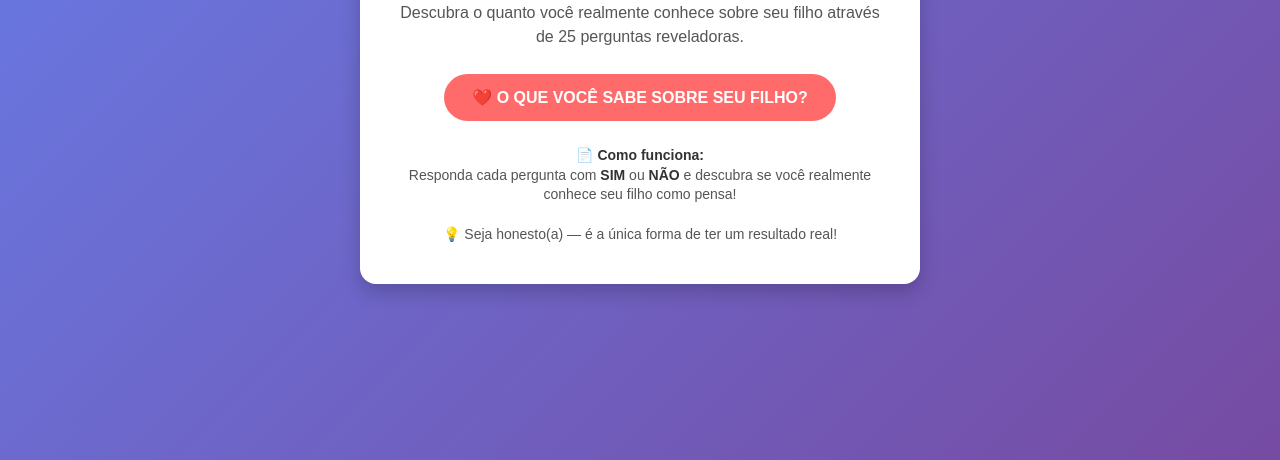
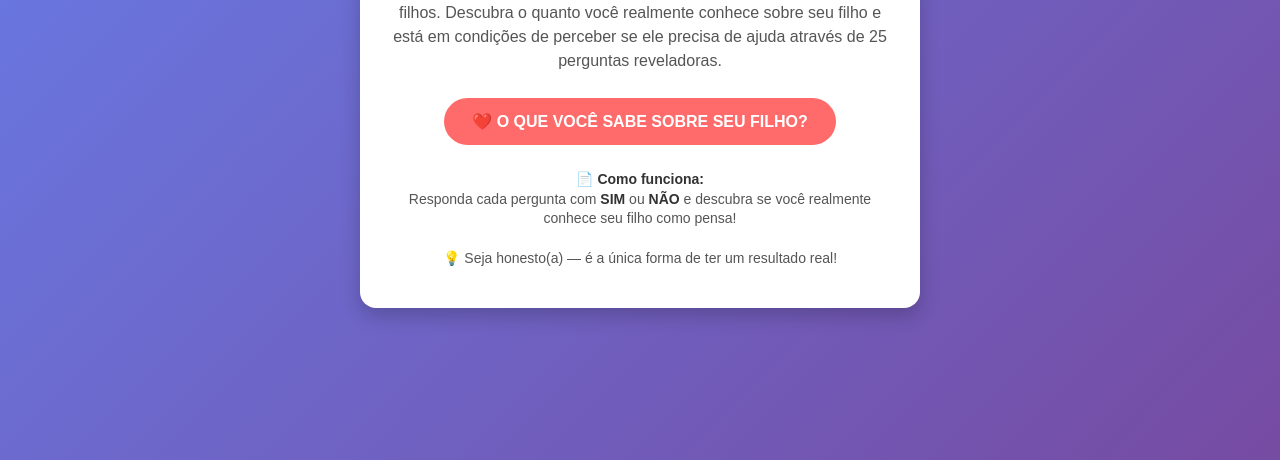
Before and after one commit to EdwardJunior1976/quiz-familiar, a plain HTML site: page index.html in a window 1280 px wide. Shown: the part 340-800 px from the top of the page. Drawn offline with Linux system fonts and the light colour scheme.

Commit message:
Update index.html

```diff
--- a/index.html
+++ b/index.html
@@ -20,7 +20,7 @@
   <div class="container">
     <img src="icon.png" alt="Ícone do Quiz">
     <h1>Quiz Familiar</h1>
-    <p>Descubra o quanto você realmente conhece sobre seu filho através de 25 perguntas reveladoras.</p>
+    <p>Muitas vezez os pais são os últimos, a saber, dos problemas dos filhos. Descubra o quanto você realmente conhece sobre seu filho e está em condições de perceber se ele precisa de ajuda através de 25 perguntas reveladoras.</p>
     <a href="quiz-filho.html" class="btn">❤️ O QUE VOCÊ SABE SOBRE SEU FILHO?</a>
     <div class="info">
       📄 <strong>Como funciona:</strong><br>
```
